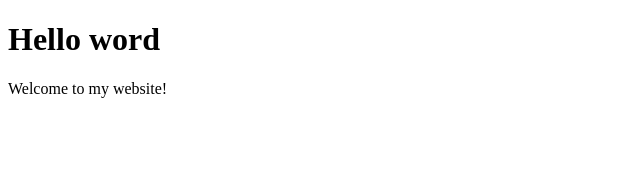
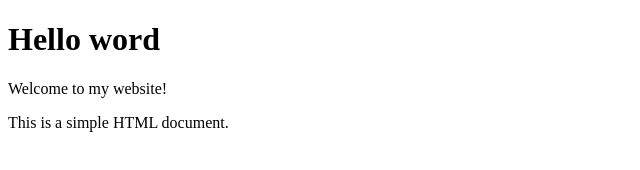
Before and after one commit to Teach2Give-Training/Introduction-to-Git-Github, a plain HTML site: page index.html in a window 1280 px wide. Shown: the whole page, without its empty margins (0-640 px from the left). Drawn offline with Linux system fonts and the light colour scheme.

Commit message:
staged only 2 files

```diff
--- a/index.html
+++ b/index.html
@@ -8,5 +8,6 @@
 <body>
     <h1>Hello word</h1>
     <p>Welcome to my website!</p>
+    <p>This is a simple HTML document.</p>
 </body>
 </html>
```
Also changed, not shown: 1 other file.
